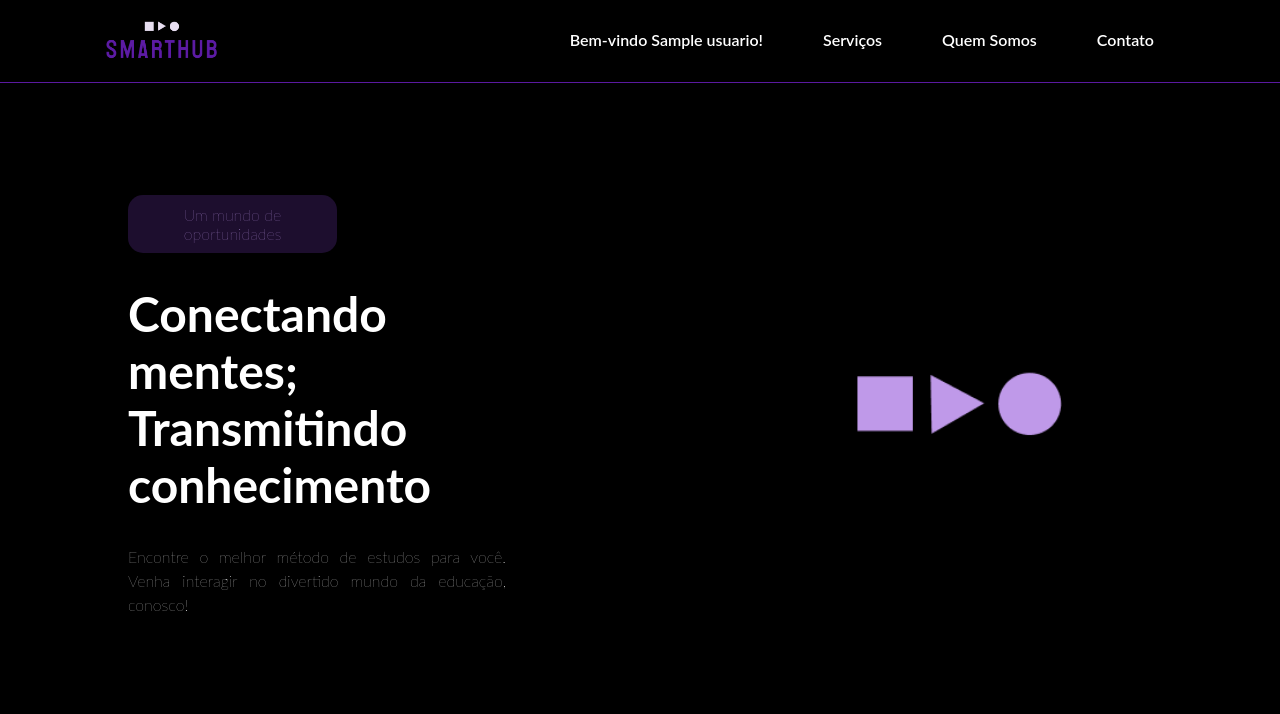
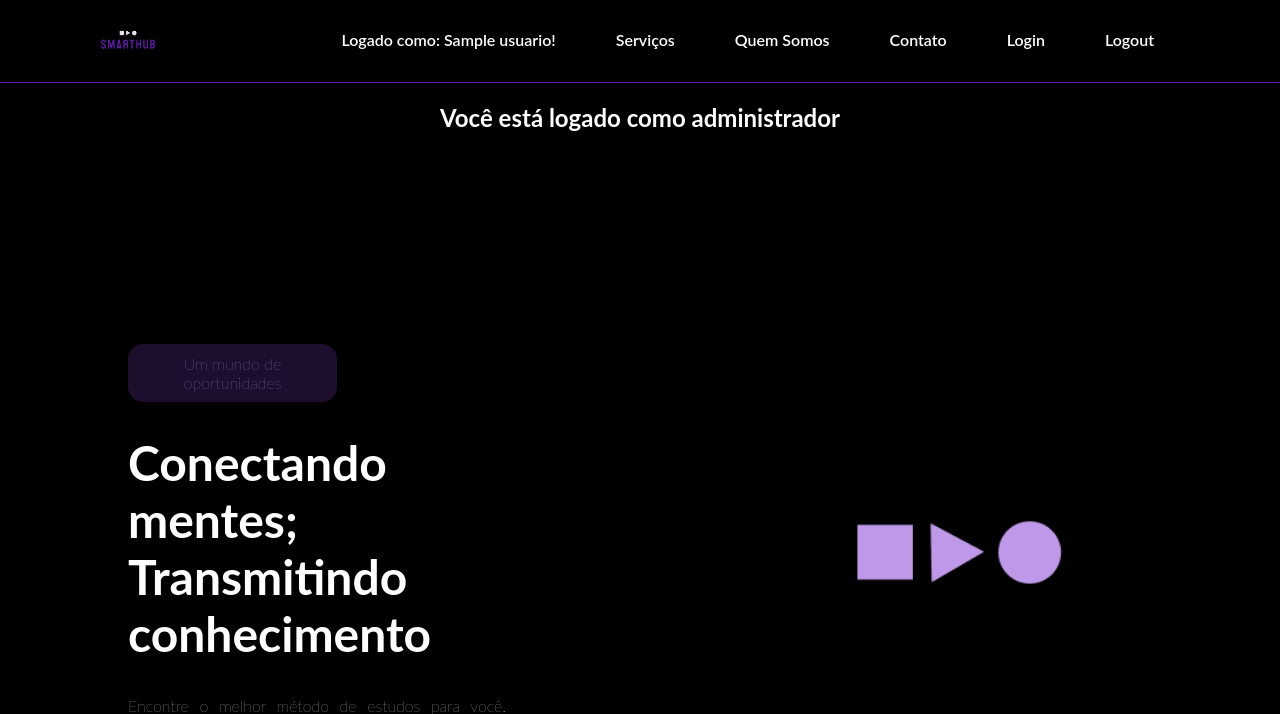
Before and after one commit to matheus-pestana/SENAI-SmartHub, a PHP site: page /home.php in a window 1280 px wide. Shown: the top 714 px of the page. Run offline with PHP 8.4, Linux system fonts and the light colour scheme; the visitor is signed in with stand-in values (Sample User, id 1); tables that the repository leaves empty or names only in its code hold one stand-in row (values such as "Sample post").

Commit message:
aplicação de um ícone para fechamento do menu lateral, adicionado aviso de usuário logado como administrador.

```diff
--- a/assets/css/fale.css
+++ b/assets/css/fale.css
@@ -37,6 +37,7 @@
     align-items: start;
 }
 
+
 .previous {
     border-radius: 10px;
     text-decoration: none;
@@ -53,6 +54,11 @@
     color: white;
     transform: scale(1.05);
     transition: .2s;
+}
+
+.adm {
+    color: white;
+    font-size: 0.5rem;
 }
 
 
--- a/assets/css/home.css
+++ b/assets/css/home.css
@@ -79,6 +79,19 @@
     transition: left 0.3s ease;
 }
 
+.fechar {
+    border: solid 1px #BF99E9;
+    background-color: black;
+    color: white;
+    padding: 10px;
+    position: relative;
+    left: 220px;
+}
+
+.close {
+    width: 10px;
+}
+
 .nav__link {
     display: block;
     padding: 10px;
@@ -126,6 +139,12 @@
     display: flex;
     align-items: end;
     margin: 0 auto;
+}
+
+.adm {
+    color: white;
+    text-align: center;
+
 }
 
 .apresentacao__title,
@@ -374,6 +393,14 @@
         color: white;
     }
 
+    .nome {
+        display: none;
+    }
+
+    .adm {
+        display: none;
+    }
+
     .logo {
         width: 100px;
     }
@@ -390,6 +417,10 @@
         gap: 0rem
     }
 
+    .adm {
+        display: none;
+    }
+
     .welcome {
         display: flex;
         color: white;
@@ -397,6 +428,10 @@
 
     .hamburguer {
         display: flex;
+    }
+
+    .fechar {
+        display: block;
     }
 
     .nav__link {
--- a/assets/js/hamburguer.js
+++ b/assets/js/hamburguer.js
@@ -1,8 +1,9 @@
 document.addEventListener("DOMContentLoaded", function() {
     var hamburguer = document.querySelector('.hamburguer');
+    var fechar = document.querySelector('.fechar');
     var sidebar = document.getElementById('sidebar');
 
-    hamburguer.addEventListener('click', function() {
+    function toggleSidebar() {
         // Verifica se o sidebar está aberto
         var sidebarIsOpen = sidebar.style.left === '0px';
 
@@ -12,5 +13,9 @@
         } else {
             sidebar.style.left = '0px'; // Abre o sidebar
         }
-    });
+    }
+
+    // Adiciona o evento de clique ao botão hamburguer e ao botão fechar
+    hamburguer.addEventListener('click', toggleSidebar);
+    fechar.addEventListener('click', toggleSidebar);
 });
--- a/home.php
+++ b/home.php
@@ -36,13 +36,22 @@
                 $result = $stmt->get_result();
                 $user = $result->fetch_assoc();
 
-                echo "<a class='nav__link'>Bem-vindo {$user['usuario_nome']}!</a>";
+                echo "<a class='nav__link nome'>Logado como: {$user['usuario_nome']}!</a>";
             }
 
             ?>
             <a class="nav__link" href="#servicos">Serviços</a>
             <a class="nav__link" href="#sobre">Quem Somos</a>
             <a class="nav__link" href="#contato">Contato</a>
+            <a class="nav__link" href="index.php">Login</a>
+            <?php
+            include 'conexao.php';
+
+            if (isset($_SESSION["adm_id"])) {
+                echo "<a class='nav__link' href='logout.php'>Logout</a>";
+            }
+
+            ?>
         </div>
         <button class="hamburguer">
             <span></span>
@@ -51,6 +60,9 @@
         </button>
 
         <div id="sidebar">
+            <button class="fechar" onclick="toggleMenu()">
+                <img class="close" src="assets/img/close.png" alt="">
+            </button>
             <a class="sidebar__link" href="#servicos">Serviços</a>
             <a class="sidebar__link" href="#sobre">Quem Somos</a>
             <a class="sidebar__link" href="#contato">Contato</a>
@@ -74,12 +86,32 @@
         $result = $stmt->get_result();
         $user = $result->fetch_assoc();
 
-        echo "<a class='welcome'>Bem-vindo {$user['usuario_nome']}!</a>";
+        echo "<a class='welcome'> Logado como administrador: {$user['usuario_nome']}</a>";
     }
 
     ?>
 
     <main>
+
+        <?php
+
+        include 'conexao.php';
+
+        if (isset($_SESSION["adm_id"])) {
+            $adm_id = $_SESSION["adm_id"];
+
+            $query = "SELECT usuario_nome FROM usuarios WHERE usuario_id = ?";
+            $stmt = $conn->prepare($query);
+            $stmt->bind_param("i", $adm_id);
+            $stmt->execute();
+            $result = $stmt->get_result();
+            $user = $result->fetch_assoc();
+
+            echo "<h2 class='adm'>Você está logado como administrador</h2>";
+        }
+
+        ?>
+
         <div id="apresentacao">
             <div class="textos">
                 <p class="apresentacao__title">Um mundo de oportunidades</p>
--- a/logout.php
+++ b/logout.php
@@ -1,7 +1,9 @@
 <?php
+
 session_start();
 session_unset();
 session_destroy();
 header("Location: index.php");
 exit;
+
 ?>
```
Also changed, not shown: assets/img/close.png (added), assets/img/login_background.gif (deleted), fale.php (line endings or trailing spaces).
